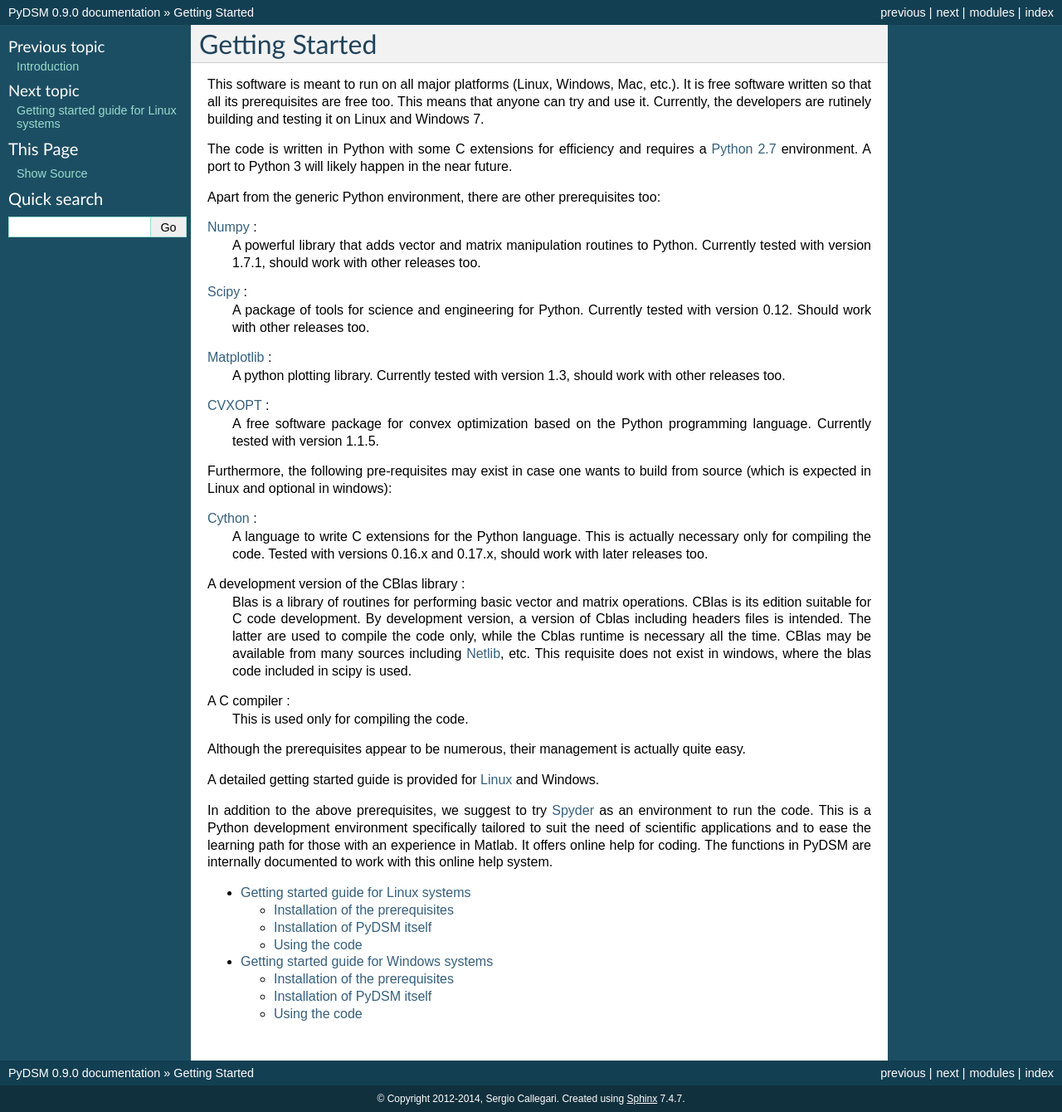
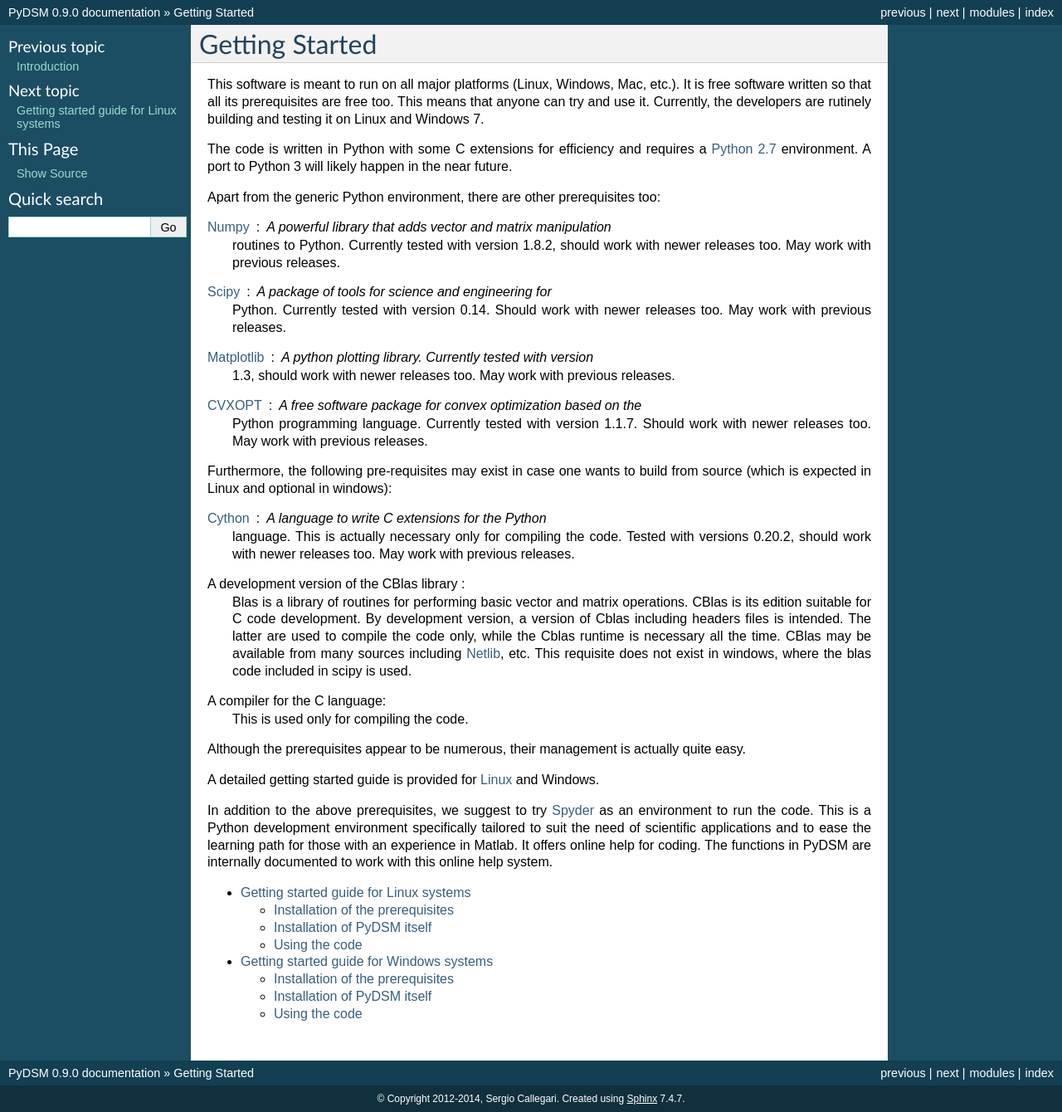
Before and after one commit to sergiocallegari/PyDSM, a Sphinx documentation site: the page built from doc/source/getting-started.rst, in a window 1280 px wide. Shown: the whole page at 83% size. Built offline with Sphinx 7.4.7, drawn with Linux system fonts in a browser that asks for light colours; formulas are drawn with MathJax 3.

Commit message:
Update pre-requisite versions

```diff
--- a/doc/source/getting-started.rst
+++ b/doc/source/getting-started.rst
@@ -14,31 +14,30 @@ and requires a `Python 2.7`_  environment. A port to Python
 Apart from the generic Python environment, there are other
 prerequisites too:
 
-Numpy_ :
-    A powerful library that adds vector and matrix manipulation
-    routines to Python. Currently tested with version 1.7.1, should
-    work with other releases too.
+Numpy_ : A powerful library that adds vector and matrix manipulation
+    routines to Python. Currently tested with version 1.8.2, should
+    work with newer releases too. May work with previous releases.
 
-Scipy_ :
-    A package of tools for science and engineering for
-    Python. Currently tested with version 0.12. Should work with other
-    releases too.
+Scipy_ : A package of tools for science and engineering for
+    Python. Currently tested with version 0.14. Should work with newer
+    releases too. May work with previous releases.
 
-Matplotlib_ :
-    A python plotting library. Currently tested with version 1.3,
-    should work with other releases too.
+Matplotlib_ : A python plotting library. Currently tested with version
+    1.3, should work with newer releases too. May work with previous
+    releases.
 
-CVXOPT_ :
-   A free software package for convex optimization based on the Python
-   programming language. Currently tested with version 1.1.5.
+CVXOPT_ : A free software package for convex optimization based on the
+    Python programming language. Currently tested with version
+    1.1.7. Should work with newer releases too. May work with previous
+    releases.
 
 Furthermore, the following pre-requisites may exist in case one wants to build
 from source (which is expected in Linux and optional in windows):
 
-Cython_ :
-    A language to write C extensions for the Python language. This is
-    actually necessary only for compiling the code. Tested with
-    versions 0.16.x and 0.17.x, should work with later releases too.
+Cython_ : A language to write C extensions for the Python
+    language. This is actually necessary only for compiling the
+    code. Tested with versions 0.20.2, should work with newer releases
+    too. May work with previous releases.
 
 A development version of the CBlas library :
     Blas is a library of routines for performing basic vector and
@@ -50,7 +49,7 @@ A development version of the CBlas library :
     This requisite does not exist in windows, where the blas code included
     in scipy is used.
 
-A C compiler :
+A compiler for the C language:
     This is used only for compiling the code.
 
 Although the prerequisites appear to be numerous, their management is
```
